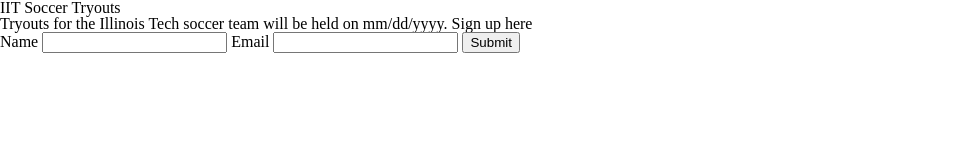
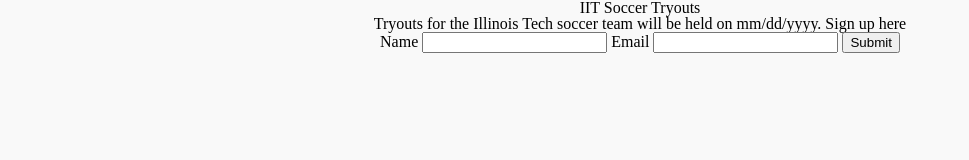
Before and after one commit to EmmanuelZambrano/project1, a plain HTML site: page index.html in a window 1280 px wide. Shown: the whole page, without its empty margins (0-969 px from the left). Drawn offline with Linux system fonts and the light colour scheme.

Commit message:
added text-align and background color with body as the selector in css

```diff
--- a/screen.css
+++ b/screen.css
@@ -46,3 +46,7 @@ table {
 	border-collapse: collapse;
 	border-spacing: 0;
 }
+body{
+	background: #f9f9f9;
+	text-align: center;
+}
```
